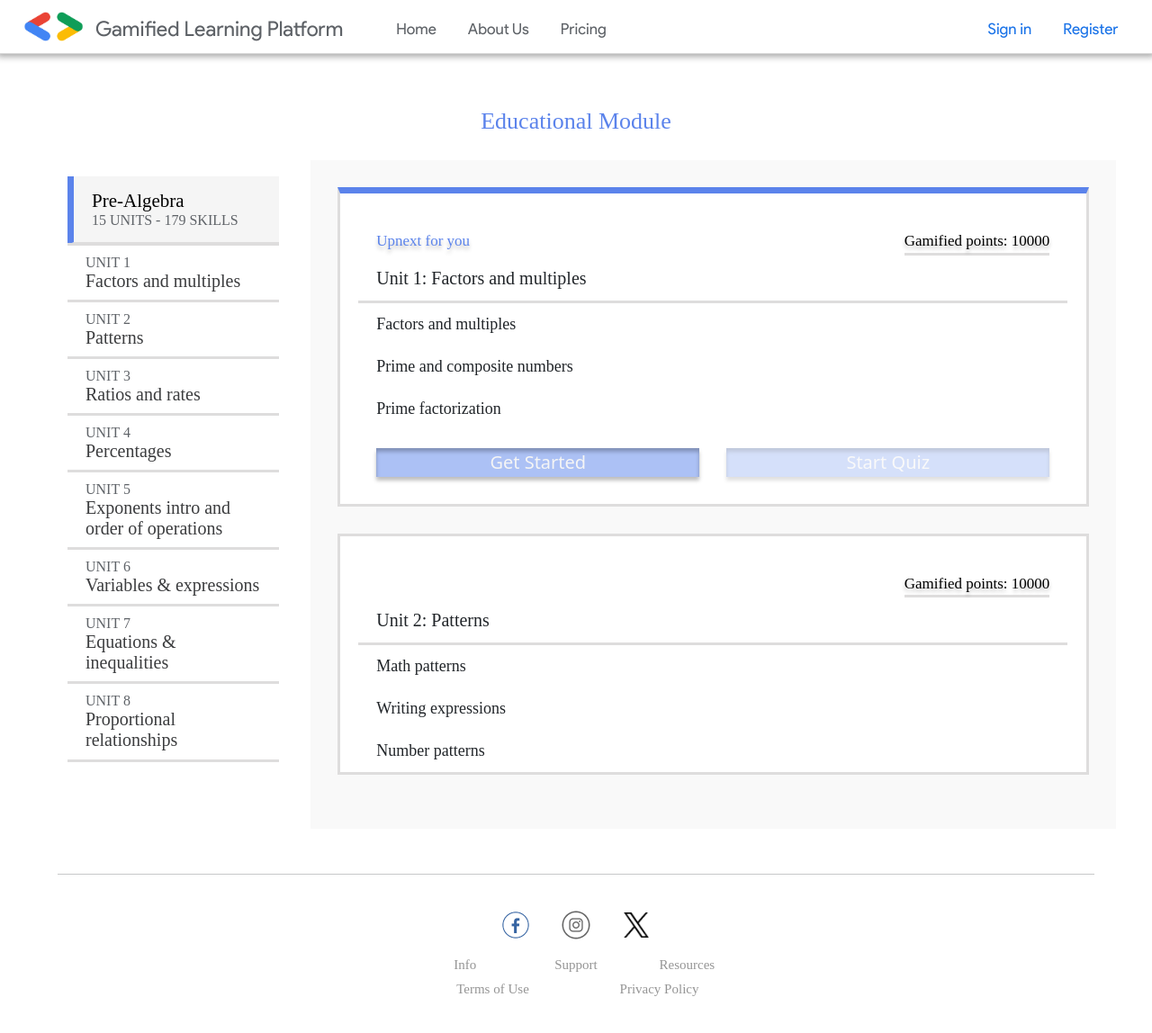
After one commit to DSC-McMaster-U/Gamified-Learning-Platform, a Flask app: template app/src/templates/educational_module.html in a window 1280 px wide. The commit adds this page. Shown: the whole page at 90% size. Run offline with Flask 3, Linux system fonts and the light colour scheme; the template is opened without the code that fills it, so the values that code supplies are empty; some web fonts are replaced.

Commit message:
educational module implementations

```diff
--- a/app/src/models.py
+++ b/app/src/models.py
@@ -28,6 +28,7 @@ class GradeEnum(Enum):
     SOPHMORE = 'University Sophmore'
     JUNIOR = 'University Junior'
     SENIOR = 'University Senior'
+    NA = 'Not Available' # Added by Sky
 
 # User model
 class User(UserMixin, db.Model):
@@ -37,7 +38,8 @@ class User(UserMixin, db.Model):
     hashed_password = db.Column(db.String(150), nullable=False)
     email = db.Column(db.String(150), unique=True, nullable=False)
     age = db.Column(db.Integer, CheckConstraint('age >= 0 AND age <= 100', name='check_age_range'))
-    grade = db.Column(SQLAlchemyEnum(GradeEnum), nullable=False)
+    # grade = db.Column(SQLAlchemyEnum(GradeEnum), nullable=True)
+    grade = db.Column(SQLAlchemyEnum(GradeEnum), default=GradeEnum.NA) # changed by Sky
     registration_date = db.Column(db.DateTime, default=datetime.now(timezone(timedelta(hours=-5))))
     favorite_subject = db.Column(db.String(50))
     failed_signin_attempts = db.Column(db.Integer, default=0)
--- /dev/null
+++ b/app/src/static/css/educational_module.css
@@ -0,0 +1,410 @@
+/* educational_module.css - contains styling for the educational module page specifically, barring base elements */
+
+/**
+ * ========
+ * Imported Fonts
+ * ========
+**/
+
+/* Jeju Gothic (original font in design) */
+@font-face {
+    font-family: "JejuGothic";
+    src: url("../vendor/fonts/JejuGothic/jejugothic-regular.ttf");
+}
+
+/* Nanum Gothic (fallback font) */
+@font-face {
+    font-family: "NanumGothic";
+    src: url("../vendor/fonts/NanumGothicBold/NanumGothic-Regular.ttf");
+}
+
+@font-face {
+    font-family: "NanumGothic";
+    src: url("../vendor/fonts/NanumGothicBold/NanumGothic-Bold.ttf");
+    font-weight: bold;
+}
+
+@font-face {
+    font-family: "NanumGothic";
+    src: url("../vendor/fonts/NanumGothicBold/NanumGothic-ExtraBold.ttf");
+    font-weight: bolder;
+}
+
+/**
+ * ========
+ * Variables
+ * ========
+**/
+
+:root {
+
+    /* Main Colours */
+    --box-clr: rgba(222, 221, 221, 0.30);
+    --heading-clr: #5B83EB;
+    --body-clr: rgba(0, 0, 0, 0.40);
+    --body-hover-clr: rgba(0, 0, 0, 0.50);
+    --textbox-txt-clr: #000000;
+    --textbox-text-pl-clr: rgba(0, 0, 0, 0.6);
+    --textbox-bg-clr: #FFFFFF;
+    --btn-txt-clr: #F5F5F5;
+    --btn-bg-clr: rgba(91, 131, 235, 0.50);
+    --btn-bg-hover-clr: rgba(91, 131, 235, 0.6);
+    --checkbox-clr: #D9D9D9;
+    --link-clr: rgb(99, 138, 236);
+    --link-hover-clr: rgba(91, 131, 235, 0.8);
+
+    /* Font Families/Presets */
+    --body-font-family: "JejuGothic", "NanumGothic";
+    --heading-font-family: "JejuGothic", "NanumGothic";
+
+    --heading-font: normal 400 26px/normal var(--heading-font-family);
+    --body-font: normal 400 18px/normal var(--body-font-family);
+    --link-font: normal 00 15.4px/normal var(--body-font-family);
+    --body-sub-font: normal 400 15px/normal var(--body-font-family);
+
+    /* Borders & Shadows */
+    --form-item-shadow: 0px 4px 4px 0px rgba(0, 0, 0, 0.25), 0px 4px 4px 0px rgba(0, 0, 0, 0.25) inset;
+    --btn-shadow-1: 0px 4px 4px 0px rgba(0, 0, 0, 0.4), 0px 4px 4px 0px rgba(0, 0, 0, 0.225) inset;
+    --btn-shadow-2: 0px 4px 4px 0px rgba(0, 0, 0, 0.3);
+
+    /* Transitions */
+    --link-transition: all 0.2s ease;
+    --underline-transition: transform 0.3s ease-out;
+    --btn-transition-1: all 0.1s linear;
+    --btn-transition-2: all 0.7s ease;
+}
+
+/**
+ * ========
+ * General Styling
+ * ========
+**/
+
+main a {
+    position: relative;
+}
+
+main a::after {
+    background-color: var(--textbox-bg-clr);
+    position: absolute;
+    content: '';
+    height: 1.5px;
+    width: 100%;
+    bottom: -2px;
+    left: 0;
+
+    transform: scaleX(0);
+    transform-origin: bottom left;
+    transition: var(--underline-transition);
+}
+
+main a:hover::after {
+    transform: scaleX(1);
+    transform-origin: bottom left;
+}
+
+/**
+ * ========
+ * Specific Element Styling
+ * ========
+**/
+
+#heading {
+    display: flex;
+    align-items: center;
+    justify-content: center;
+
+    margin-top: 60px;
+    margin-bottom: 20px;
+}
+
+#heading h1 {
+    font: var(--heading-font);
+    color: var(--heading-clr);
+}
+
+@media screen and (max-width: 700px) {
+    #heading {
+        margin-bottom: 20px;
+    }
+}
+.body-text {
+    font: var(--body-font);
+}
+
+
+/* Adjustments for educational module */
+.content {
+    display: flex;
+    max-width: 1200px;
+    margin: 0 auto;
+}
+
+
+
+.sidebar {
+    width: 30%;
+    padding: 20px;
+/*     background-color: #F9F9F9; */
+    margin-left: 15px;
+    position: relative;
+}
+
+.sidebar::after {
+    content: '';
+    display: block;
+    width: 10px;
+    height: 47px;
+    background: #5B83EB;
+    position: fixed;
+    top: 0;
+    left: 0;
+}
+
+.sidebar h2 {
+    color: #333;
+}
+
+.sidebar-unit {
+    margin-bottom: 15px; /* Adjust margin as needed for spacing between units */
+}
+
+/* Rectangle button styling */
+.sidebar-button {
+    display: inline-block;
+    padding: 10px 20px;
+    background-color: #DEDDDD;
+    color: rgba(0, 0, 0, 0.75);
+    font-family: JejuGothic;
+    font-size: 24px;
+    font-weight: 400;
+    line-height: normal;
+    border: none;
+    cursor: pointer;
+}
+
+.sidebar-button:hover {
+    background-color: #d6d6d6;
+}
+
+
+.sidebar ul {
+    list-style-type: none;
+    padding: 0;
+}
+
+.unit-button,
+#preAlgebra{
+    display: inline-block;
+    padding: 10px 20px;
+    background-color: #FFFFFF;
+    border: 3px solid #DEDDDD;
+    font-family: JejuGothic;
+    font-size: 20px;
+    font-weight: 400;
+    line-height: normal;
+    text-decoration: none;
+    cursor: pointer;
+    text-align: left;
+    margin-block: -2px;
+    border-left: #FFFFFF;
+    border-right: #FFFFFF;
+    width: 100%;
+}
+
+#preAlgebra {
+    color: #000000; /* Set the text color to black */
+    border-left: 7px solid #5B83EB;
+    background-color: rgba(222, 221, 221, 0.30);
+    padding: 15px 20px;
+    margin-bottom: -30px;
+    border-top: #FFFFFF;
+
+}
+
+.unit-number,
+#preAlgebra .unit-title{
+    display: block;
+    color: var(--main-link-clr); /* Use the color you want */
+    font-size: 16px;
+
+}
+
+#preAlgebra .unit-number{
+    color: #000000;
+    display: block;
+    font-size: 21px;
+}
+
+
+.unit-title {
+    display: block;
+    color: var(--main-link-hover-clr); /* Use the color you want */
+}
+
+/* Rectangle beside sidebox */
+#main-container {
+    display: flex;
+    width: 100%;
+    padding: 30px;
+    background-color: #F9F9F9;
+    margin-left: 15px;
+    position: relative;
+}
+
+#main-container #sidebox {
+    display: flex;
+    float: right;
+    margin-right: 10px; /* Adjust the margin as needed for spacing */
+    background-color: #f4f4f4;
+}
+
+.content-container {
+    display: flex;
+    flex-direction: column;
+    flex-grow: 1;
+
+}
+
+.content-box{
+    flex-grow: 1;
+    background: #FFFFFF;
+    border: 3px solid #DEDDDD;
+    position: relative;
+    margin-bottom: 30px; /* Adjust the margin between the two lessons boxes */
+
+}
+
+.content-box[enabled] {
+    border-top: 7px solid #5B83EB;
+}
+
+.content-title {
+    display: flex;
+    padding: 10px 20px;
+    background-color: #FFFFFF;
+    border-bottom: 3px solid #DEDDDD;
+    font-family: JejuGothic;
+    font-size: 20px;
+    font-weight: 400;
+    text-align: left; /* Center text */
+    width: 95%; /* Set width to 50% */
+    margin: auto; /* Center horizontally */
+    margin-top: 50px;
+}
+
+.lesson-title {
+    display: flex;
+    padding: 10px 20px;
+    background-color: #FFFFFF;
+    font-family: JejuGothic;
+    font-size: 18px;
+    font-weight: 400;
+    text-align: left; /* Center text */
+    width: 95%; /* Set width to 50% */
+    margin: auto; /* Center horizontally */
+}
+
+.content-points-upnext {
+    color: #000000;
+    text-shadow: 0px 4px 4px rgba(0, 0, 0, 0.25);
+    display: flex;
+    padding: 20px;
+    background-color: #FFFFFF;
+    font-family: JejuGothic;
+    font-size: 17px;
+    font-weight: 400;
+    width: 95%;
+    margin: auto; /* Center horizontally */
+    margin-bottom: -70px;
+    margin-top: 20px;
+    justify-content: space-between;
+
+}
+
+.content-upnext{
+    color: #5B83EB;
+}
+
+.content-points{
+    border-bottom: 3px solid #DEDDDD;
+}
+
+.unit-button:hover{
+    background-color: #d6d6d6;
+}
+
+.module-buttons {
+    display: flex;
+    justify-content: space-between; /* Align buttons to the left and right */
+    width: 95%;
+    padding: 20px;
+    margin: auto; /* Center horizontally */
+
+}
+
+.get-started-button,
+.start-quiz-button {
+    font-size: 20px;
+    font-weight: 400;
+    border: none;
+    color: var(--btn-txt-clr);
+    background-color: var(--btn-bg-clr);
+    box-shadow: var(--form-item-shadow);
+    transition: var(--btn-transition-1);
+    cursor: pointer;
+    text-align: center;
+    margin-bottom: 10px;
+    width: 48%; /* Set width to 48% to leave some space between buttons */
+}
+
+.get-started-button::before,
+.start-quiz-button::before {
+    content: "";
+    position: absolute;
+    width: 100%;
+    top: 0;
+    left: 0;
+    bottom: 0;
+    right: 0;
+
+    z-index: -1;
+    background-color: var(--btn-bg-hover-clr);
+    transition: var(--btn-transition-2);
+    transform: scaleX(0);
+}
+
+
+.get-started-button:hover::before,
+.start-quiz-button:hover::before,
+.get-started-button:active::before,
+.start-quiz-button:active::before {
+    transform: scaleX(1);
+    box-shadow: var(--btn-shadow-1);
+}
+.get-started-button:hover,
+.start-quiz-button:hover{
+    background-color: #d6d6d6;
+}
+
+.get-started-button:active::before,
+.start-quiz-button:active::before  {
+    box-shadow: none;
+}
+
+
+.get-started-button:active,
+.start-quiz-button:active {
+    box-shadow: var(--btn-shadow-2);
+    transform: translateY(2px) scale(0.99);
+}
+
+.get-started-button[disabled],
+.start-quiz-button[disabled]{
+    pointer-events: none;
+    opacity: 0.5; /* Optional: reduce opacity for a disabled look */
+    /* Add more specific styles as needed */
+}
+
+
+/* Add more specific styles as needed */
--- /dev/null
+++ b/app/src/templates/educational_module.html
@@ -0,0 +1,108 @@
+{% extends "base.html"%}
+{% block title %}Educational Module - Gamified Learning Platform{% endblock %}</title>
+
+{% block styling %}
+    <link rel="stylesheet" href="{{ url_for('static', filename='css/educational_module.css') }}">
+{% endblock %}
+
+
+{% block content %}
+    <div id="heading">
+        <h1>Educational Module</h1>
+    </div>
+    <div class="content">
+            <div class="sidebar">
+                <ul>
+                    <li>
+                        <span id="preAlgebra">
+                            <span class="unit-number">Pre-Algebra</span>
+                            <span class="unit-title">15 UNITS - 179 SKILLS</span>
+                        </span>
+                    </li>
+                </ul>
+                <ul>
+                    <li>
+                        <button class="unit-button" href="#unit1">
+                            <span class="unit-number">UNIT 1</span>
+                            <span class="unit-title">Factors and multiples</span>
+                        </button>
+                    </li>
+                    <li><button class="unit-button" href="#unit2">
+                            <span class="unit-number">UNIT 2</span>
+                            <span class="unit-title">Patterns</span>
+                        </button>
+                    </li>
+                    <li><button class="unit-button" href="#unit3">
+                            <span class="unit-number">UNIT 3</span>
+                            <span class="unit-title">Ratios and rates</span>
+                        </button>
+                    </li>
+                    <li><button class="unit-button" href="#unit4">
+                            <span class="unit-number">UNIT 4</span>
+                            <span class="unit-title">Percentages</span>
+                        </button>
+                    </li>
+                    <li><button class="unit-button" href="#unit5">
+                            <span class="unit-number">UNIT 5</span>
+                            <span class="unit-title">Exponents intro and order of operations</span>
+                        </button>
+                    </li>
+                    <li><button class="unit-button" href="#unit6">
+                            <span class="unit-number">UNIT 6</span>
+                            <span class="unit-title">Variables & expressions</span>
+                        </button>
+                    </li>
+                    <li><button class="unit-button" href="#unit7">
+                            <span class="unit-number">UNIT 7</span>
+                            <span class="unit-title">Equations & inequalities</span>
+                        </button>
+                    </li>
+                    <li><button class="unit-button" href="#unit8">
+                            <span class="unit-number">UNIT 8</span>
+                            <span class="unit-title">Proportional relationships</span>
+                        </button>
+                    </li>
+            </div>
+                <!-- Rectangle container -->
+            <div id="main-container">
+                <div class="content-container">
+                        <div class="content-box" enabled>
+
+                            <div class="content-points-upnext">
+                                <div class="content-upnext">Upnext for you</div>
+                                <div class="content-points">Gamified points: 10000</div>
+                            </div>
+                            <div class="content-title">Unit 1: Factors and multiples</div>
+                                <div class="lesson-title">Factors and multiples</div>
+                                <div class="lesson-title">Prime and composite numbers</div>
+                                <div class="lesson-title">Prime factorization</div>
+                                <div class="module-buttons">
+                                    <button class="get-started-button">Get Started</button>
+                                    <button class="start-quiz-button" disabled>Start Quiz</button>
+                                </div>
+
+                        </div>
+
+                        <div class="content-box">
+                            <div class="content-points-upnext">
+                                <div class="content-upnext"></div>
+                                <div class="content-points">Gamified points: 10000</div>
+                            </div>
+                            <div class="content-title">Unit 2: Patterns</div>
+                                <div class="lesson-title">Math patterns</div>
+                                <div class="lesson-title">Writing expressions</div>
+                                <div class="lesson-title">Number patterns</div>
+
+
+
+                        </div>
+
+
+                </div>
+            </div>
+        </div>
+    </main>
+{% endblock %}
+
+{% block scripts %}
+{% endblock %}
--- a/app/src/templates/login.html
+++ b/app/src/templates/login.html
@@ -42,7 +42,8 @@
         </div>
 
         <div id="redirect-register">
-            <a href="/register.html">Create a new account</a>
+            <!--changed register.html to register-->
+            <a href="/register">Create a new account</a>
         </div>
     </main>
 {% endblock %}
```
Also changed, not shown: app/src/auth.py (+6 -3 lines), tests/test_app.py (+1 -1 lines), tests/test_registration.py (+63 -2 lines), instance/site.db.
